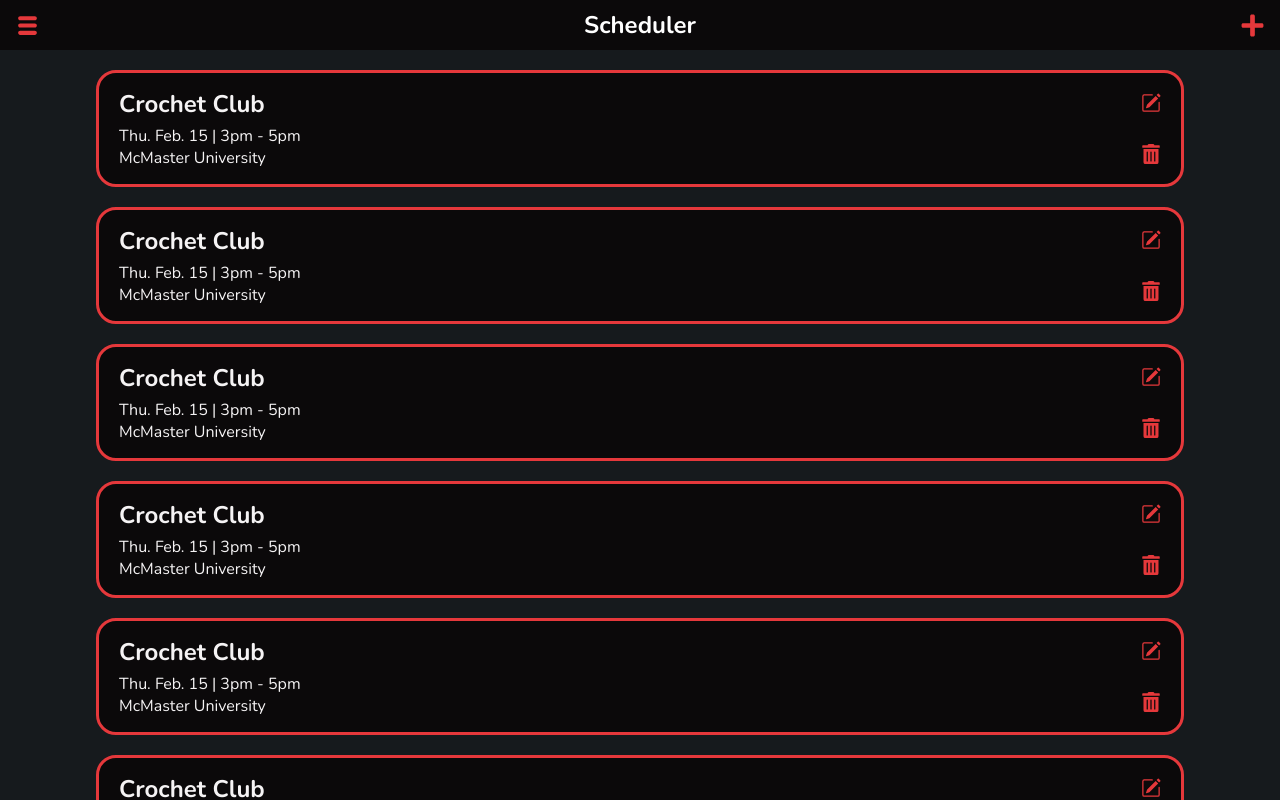
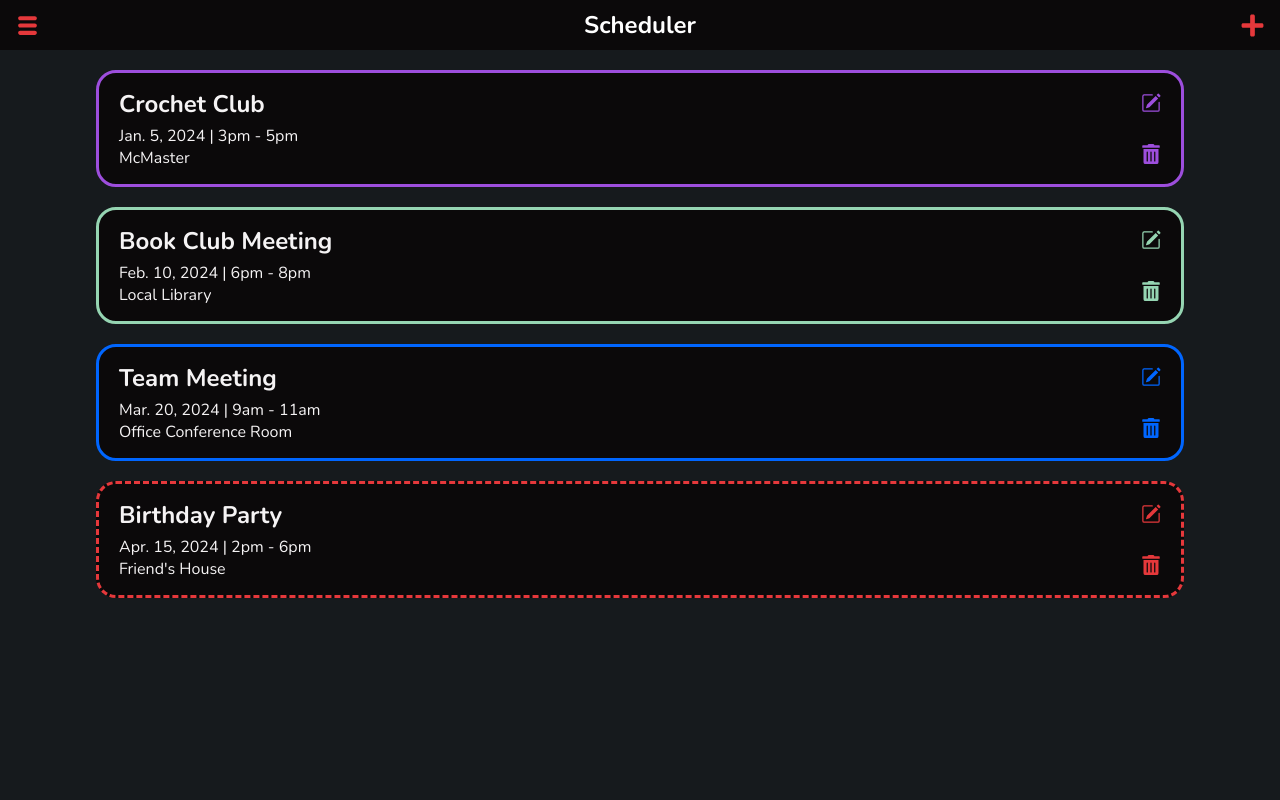
Before and after one commit to quanv23/scheduler, a React (Create React App) app: page / in a window 1280 px wide. Built offline with nearby package versions, Linux system fonts and the light colour scheme.

Commit message:
Added in states and adjusting cards

```diff
--- a/package.json
+++ b/package.json
@@ -6,6 +6,7 @@
     "@testing-library/jest-dom": "^5.17.0",
     "@testing-library/react": "^13.4.0",
     "@testing-library/user-event": "^13.5.0",
+    "nanoid": "^5.0.5",
     "react": "^18.2.0",
     "react-dom": "^18.2.0",
     "react-icons": "^5.0.1",
--- a/src/App.js
+++ b/src/App.js
@@ -1,23 +1,78 @@
-import React from 'react';
+import React, { useState } from 'react';
+import { nanoid } from 'nanoid';
 import Header from './components/header';
 import Card from './components/Card';
 
 export default function App() {
+	// Example state of card to be deleted later
+	const ex = [
+		{
+			id: nanoid(),
+			title: 'Crochet Club',
+			category: 'School',
+			date: 'Jan. 5, 2024',
+			time: '3pm - 5pm',
+			location: 'McMaster',
+			isImportant: false,
+		},
+		{
+			id: nanoid(),
+			title: 'Book Club Meeting',
+			category: 'Personal',
+			date: 'Feb. 10, 2024',
+			time: '6pm - 8pm',
+			location: 'Local Library',
+			isImportant: false,
+		},
+		{
+			id: nanoid(),
+			title: 'Team Meeting',
+			category: 'Work',
+			date: 'Mar. 20, 2024',
+			time: '9am - 11am',
+			location: 'Office Conference Room',
+			isImportant: false,
+		},
+		{
+			id: nanoid(),
+			title: 'Birthday Party',
+			category: 'School',
+			date: 'Apr. 15, 2024',
+			time: '2pm - 6pm',
+			location: "Friend's House",
+			isImportant: true,
+		},
+	];
+
+	/*
+    card :: {
+        Title : String
+        Category : String
+        Date : String (TODO find better input method)
+        Time : String (TODO find better input method)
+        Location : String
+        isImportant : Bool
+    }
+    */
+	const [cards, setCard] = useState(ex);
+
+	// Creates multiple card elements by mapping their properties
+	const cardElements = cards.map((card) => (
+		<Card
+			id={card.id}
+			title={card.title}
+			category={card.category}
+			date={card.date}
+			time={card.time}
+			location={card.location}
+			isImportant={card.isImportant}
+		/>
+	));
+
 	return (
 		<div className='container'>
 			<Header />
-			<main className='card-container'>
-				<Card />
-				<Card />
-				<Card />
-				<Card />
-				<Card />
-				<Card />
-				<Card />
-				<Card />
-				<Card />
-				<Card />
-			</main>
+			<main className='card-container'>{cardElements}</main>
 		</div>
 	);
 }
--- a/src/components/Card.js
+++ b/src/components/Card.js
@@ -2,14 +2,40 @@ import { BsPencilSquare } from 'react-icons/bs';
 import { FaTrashAlt } from 'react-icons/fa';
 import React from 'react';
 
-export default function Card() {
+export default function Card(props) {
+	// Deconstructing card properties
+	const { id, title, category, date, time, location, isImportant } = props;
+
+	// Picks border colour depending on the category of the card
+	function pickColour() {
+		if (isImportant) {
+			return '#E5383B';
+		} else if (category.toLowerCase() === 'school') {
+			return '#9d4edd';
+		} else if (category.toLowerCase() === 'work') {
+			return '#0066ff';
+		} else if (category.toLowerCase() === 'personal') {
+			return '#95d5b2';
+		}
+	}
+
+	// Picks border style depending on importance
+	function pickBorderStyle() {
+		return isImportant ? 'dashed' : 'solid';
+	}
+
 	return (
-		<div className='card'>
-			<BsPencilSquare className='card-edit' size={20} color='E5383B' />
-			<FaTrashAlt className='card-trash' size={20} color='E5383B' />
-			<h2 className='card-title'>Crochet Club</h2>
-			<p className='card-date'>Thu. Feb. 15 | 3pm - 5pm</p>
-			<p className='card-location'>McMaster University</p>
+		<div
+			className='card'
+			style={{ border: `3px ${pickBorderStyle()} ${pickColour()}` }}
+		>
+			<BsPencilSquare className='card-edit' size={20} color={pickColour()} />
+			<FaTrashAlt className='card-trash' size={20} color={pickColour()} />
+			<h2 className='card-title'>{title}</h2>
+			<p className='card-date'>
+				{date} | {time}
+			</p>
+			<p className='card-location'>{location}</p>
 		</div>
 	);
 }
--- a/src/index.css
+++ b/src/index.css
@@ -31,6 +31,10 @@ body {
 	right: 15px;
 }
 
+.header-add:active {
+	fill: #ffffff;
+}
+
 .header-nav {
 	position: absolute;
 	left: 15px;
@@ -48,7 +52,6 @@ body {
 	position: relative;
 	width: 85vw;
 	color: #f5f3f4;
-	border: 3px solid #e5383b;
 	border-radius: 20px;
 	background-color: #0b090a;
 	padding: 15px 20px;
```
Also changed, not shown: 1 other file (tests, documents, lock files or other folders).
